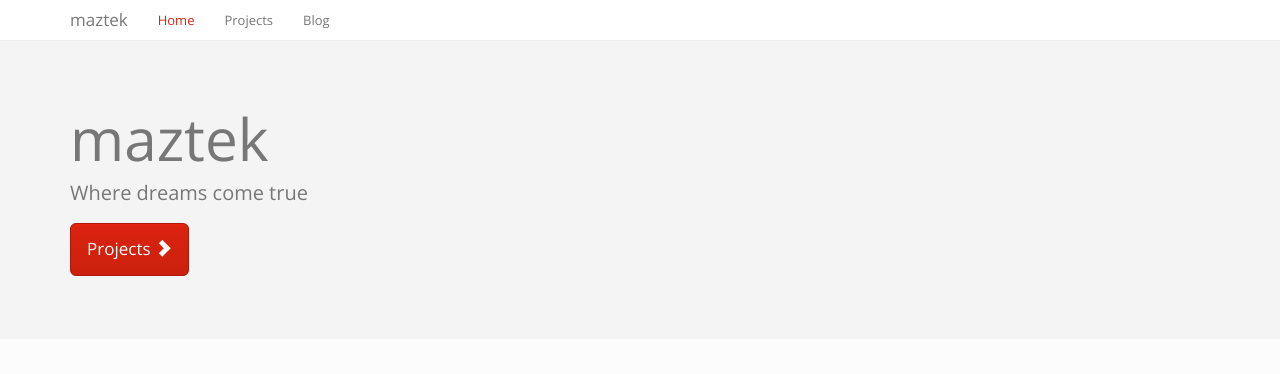
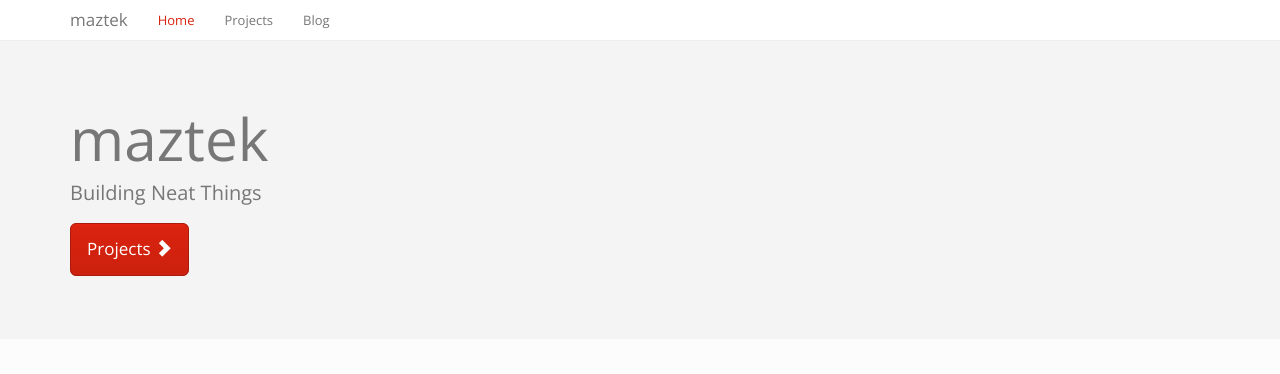
Before and after one commit to mileszim/maztek, a Jekyll site: the page built from index.html, in a window 1280 px wide. Shown: the top 374 px of the page. Built offline with Jekyll 4.4.1, drawn with Linux system fonts in a browser that asks for light colours.

Commit message:
Update index.html

```diff
--- a/index.html
+++ b/index.html
@@ -2,7 +2,7 @@
 layout: default
 jumbotron:
   lead: maztek
-  text: Where dreams come true
+  text: Building Neat Things
   button:
     link: '/projects'
     text: 'Projects'
```
